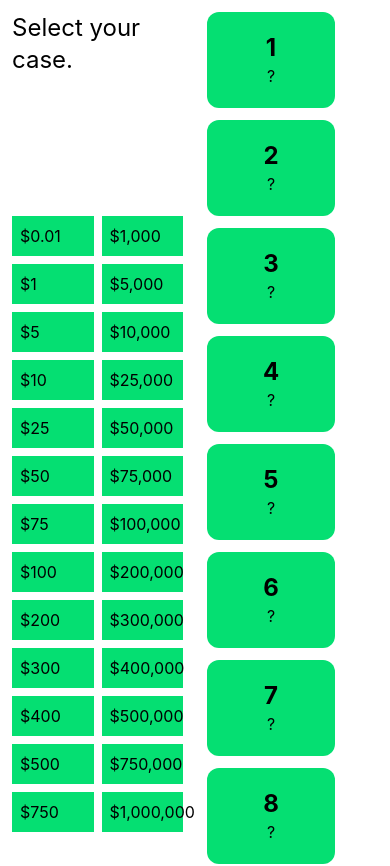
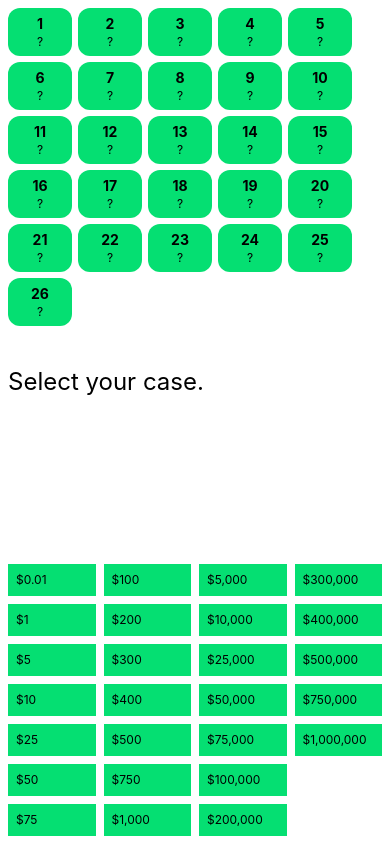
Before and after one commit to josephblair92/deal-or-no-deal, a React (Vite) app in the folder ui/: page / in a window 390 px wide. Shown: the top 866 px of the page. After the commit the page ends 844 px from the top, so only its background shows below. Built offline with nearby package versions, Linux system fonts and the light colour scheme.

Commit message:
Responsiveness

```diff
--- a/ui/src/App.tsx
+++ b/ui/src/App.tsx
@@ -105,12 +105,8 @@ function App() {
   }
 
   return (
-    <div className="flex h-screen">
-      <div className="flex flex-col w-1/2 h-full p-3 justify-between">
-        {gameStatus}
-        <DollarAmounts cases={cases} />
-      </div>
-      <div className="w-1/2 h-full">
+    <div className="flex flex-col gap-6 sm:flex-row h-screen">
+      <div className="sm:w-1/2 sm:h-full">
         <Cases
           cases={cases}
           allCasesEnabled={!userCaseSelected}
@@ -119,6 +115,10 @@ function App() {
           showAllAmounts={gameOver}
         />
       </div>
+      <div className="flex flex-col sm:w-1/2 h-full p-2 sm:p-3 justify-between">
+        {gameStatus}
+        <DollarAmounts cases={cases} />
+      </div>
     </div>
   )
 }
--- a/ui/src/components/Case.tsx
+++ b/ui/src/components/Case.tsx
@@ -23,12 +23,12 @@ export const Case = ({
       : "bg-green-400"
   return (
     <button
-      className={`flex flex-col justify-center items-center min-w-32 h-24 ${bgColor} rounded-xl`}
+      className={`flex flex-col justify-center items-center w-16 h-12 sm:w-32 sm:h-24 ${bgColor} rounded-xl`}
       disabled={!enabled}
       onClick={() => onClick(id)}
     >
-      <span className="font-bold text-2xl">{id}</span>
-      <span>{showAmount ? formatterUSD.format(amount) : "?"}</span>
+      <span className="font-bold text-sm sm:text-2xl">{id}</span>
+      <span className="text-xs sm:text-base">{showAmount ? formatterUSD.format(amount) : "?"}</span>
     </button>
   )
 }
--- a/ui/src/components/DollarAmount.tsx
+++ b/ui/src/components/DollarAmount.tsx
@@ -7,7 +7,7 @@ export interface DollarAmountProps {
 
 export const DollarAmount = ({ amount, revealed }: DollarAmountProps) => {
   return (
-    <div className={`${revealed ? "bg-red-400" : "bg-green-400"} h-fit p-2`}>
+    <div className={`${revealed ? "bg-red-400" : "bg-green-400"} h-fit p-2 text-xs sm:text-base`}>
       {formatterUSD.format(amount)}
     </div>
   )
--- a/ui/src/layout/Cases.tsx
+++ b/ui/src/layout/Cases.tsx
@@ -17,7 +17,7 @@ export const Cases = ({
   onClick
 }: CasesProps) => {
   return (
-    <div className="flex flex-wrap gap-3 h-full p-3">
+    <div className="flex flex-wrap gap-1.5 sm:gap-3 sm:h-full p-2 sm:p-3">
       {cases.map((curCase: CaseProps) => (
         <Case
           {...curCase}
--- a/ui/src/layout/DollarAmounts.tsx
+++ b/ui/src/layout/DollarAmounts.tsx
@@ -8,7 +8,7 @@ export interface DollarAmountsProps {
 export const DollarAmounts = ({ cases }: DollarAmountsProps) => {
   const sortedCases = cases.toSorted((a, b) => a.amount - b.amount)
   return (
-    <div className={`grid grid-flow-col grid-cols-2 grid-rows-13 gap-2`}>
+    <div className={`grid grid-flow-col grid-cols-4 sm:grid-cols-2 grid-rows-7 sm:grid-rows-13 gap-2`}>
       {sortedCases.map(curCase => (
         <DollarAmount
           amount={curCase.amount}
```
